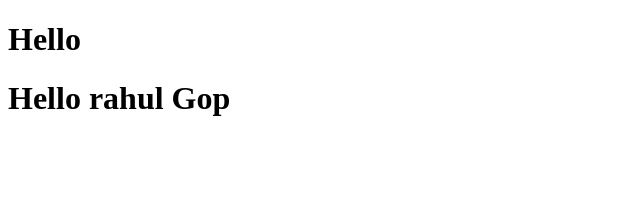
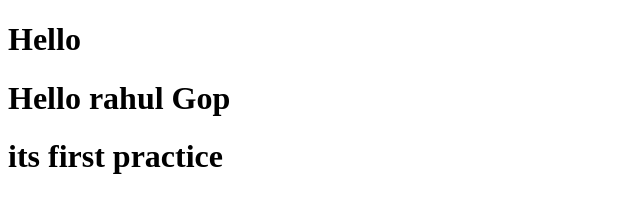
Before and after one commit to rkg209/SELab, a plain HTML site: page index.html in a window 1280 px wide. Shown: the whole page, without its empty margins (0-640 px from the left). Drawn offline with Linux system fonts and the light colour scheme.

Commit message:
first practice

```diff
--- a/index.html
+++ b/index.html
@@ -9,5 +9,6 @@
 <body>
     <h1>Hello</h1>
     <h1>Hello rahul Gop</h1>
+    <h1>its first practice</h1>
 </body>
 </html>
```
